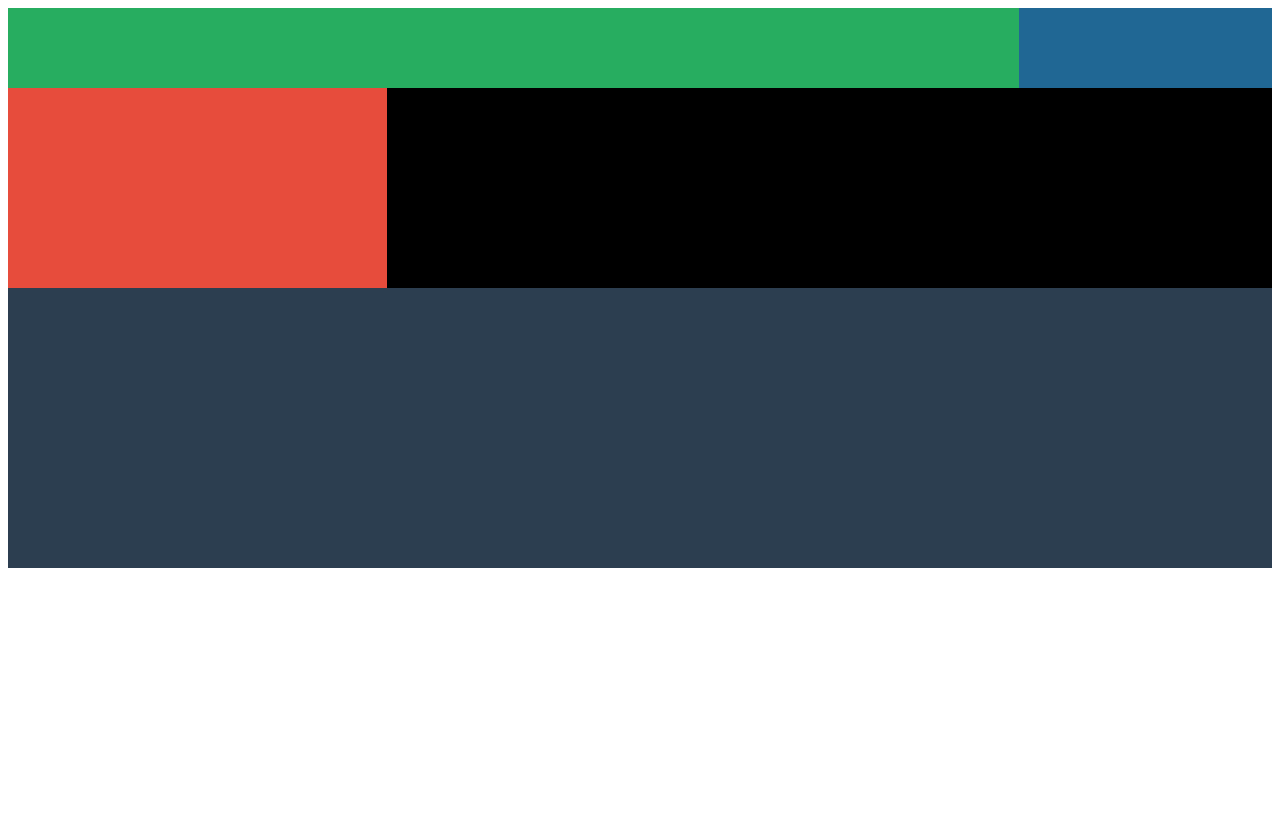
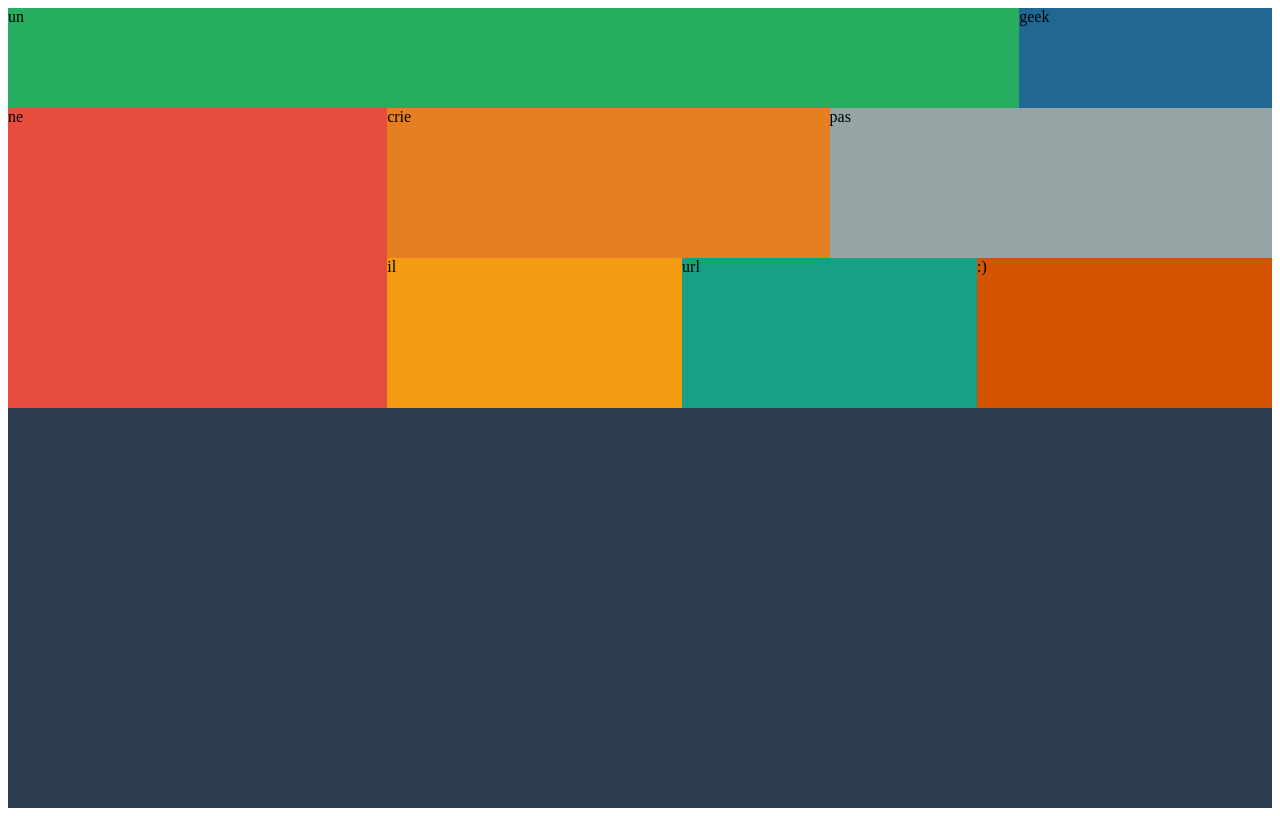
Before and after one commit to cedricgallet/ex-6, a plain HTML site: page index.html in a window 1280 px wide. Drawn offline with Linux system fonts and the light colour scheme.

Commit message:
correction

```diff
--- a/assets/css/style.css
+++ b/assets/css/style.css
@@ -1,45 +1,34 @@
-/*configuration boite1*/
+/*configuration contener1*/
 .contener1 {
     display: flex;
+    flex-wrap: wrap;
     width: 100%;
-    height: 80px;
 }
 
 .block1 {
     background-color: #27ad60;
     width: 80%;
-    height: 80px;
+    height: 100px;
 }
 
 .block2 {
     background-color: #206794;
     width: 20%;
-    height: 80px;
-}
-
-/*configuration boite2*/
-.contener2 {
-    display: flex;
-    width: 100%;
-    height: 80px;
+    height: 100px;
 }
 
 .block3 {
     background-color: #e74c3c;
     width: 30%;
-    height: 200px;
+    height: 300px;
 }
 
 .block4 {
+    display: flex;
+    flex-wrap: wrap;
+    width: 70%;
+    height: 300px;
     background-color: black;
-    width: 70%;
-    height: 200px;
-}
-
-/*configuration boite3*/
-.contener3 {
-    width: 100%;
-    height: 100px;
 }
 
 .block5 {
@@ -47,3 +36,36 @@
     width: 100%;
     height: 400px;
 }
+
+.sousblock1 {
+    background-color: #e67e22;
+    height: 150px;
+    width: 50%;
+
+}
+
+.sousblock2 {
+    background-color: #95a5a6;
+    height: 150px;
+    width: 50%;
+
+}
+
+.sousblock3 {
+    background-color: #f39c12;
+    height: 150px;
+    width: 33.33%;
+
+}
+
+.sousblock4 {
+    background-color: #16a085;
+    height: 150px;
+    width: 33.33%;
+
+}
+
+.sousblock5 {
+    background-color: #d35400;
+    height: 150px;
+    width: 33.33%;
--- a/index.html
+++ b/index.html
@@ -10,22 +10,19 @@
 </head>
 
 <body>
-    <!-- ajout des boites1  -->
+    <!-- ajout du conteneur principal -->
     <div class="contener1">
-        <div class="block1"></div>
-        <div class="block2"></div>
+        <div class="block1">un</div>
+        <div class="block2">geek</div>
+        <div class="block3">ne</div>
+        <div class="block4">
+        <!-- ajout des sousblocks dans le block4 -->
+        <div class="sousblock1">crie</div>
+        <div class="sousblock2">pas</div>
+        <div class="sousblock3">il</div>
+        <div class="sousblock4">url</div>
+        <div class="sousblock5">:)</div>
     </div>
-    <!-- ajout des boites2  -->
-    <div class="contener2">
-        <div class="block3"></div>
-        <div class="block4"></div>
-            <div class="sousblock1"></div>
-            <div class="sousblock2"></div>
-            <div class="sousblock3"></div>
-            <div class="sousblock4"></div>
-            <div class="sousblock5"></div>
-    </div>
-    <!-- ajout des boites3  -->
     <div class="block5"></div>
 </body>
 
```
